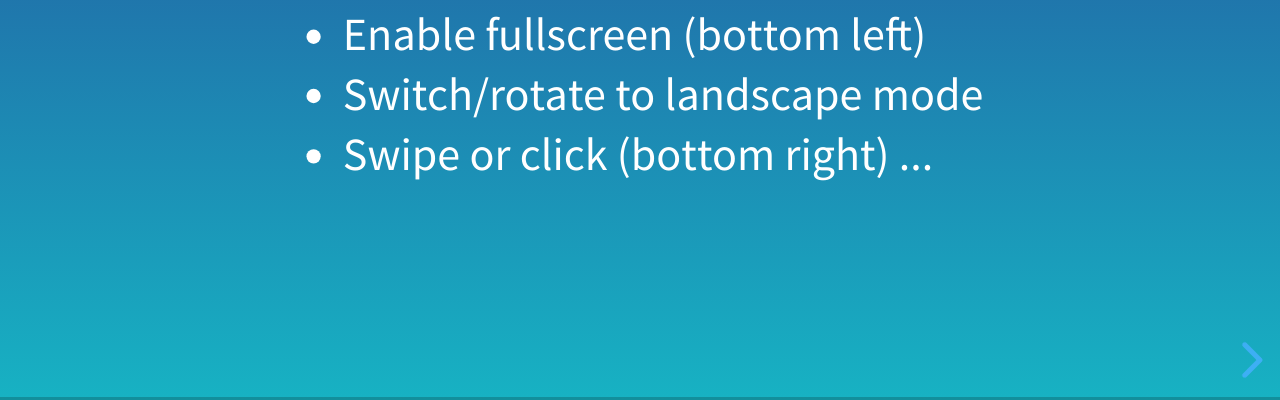
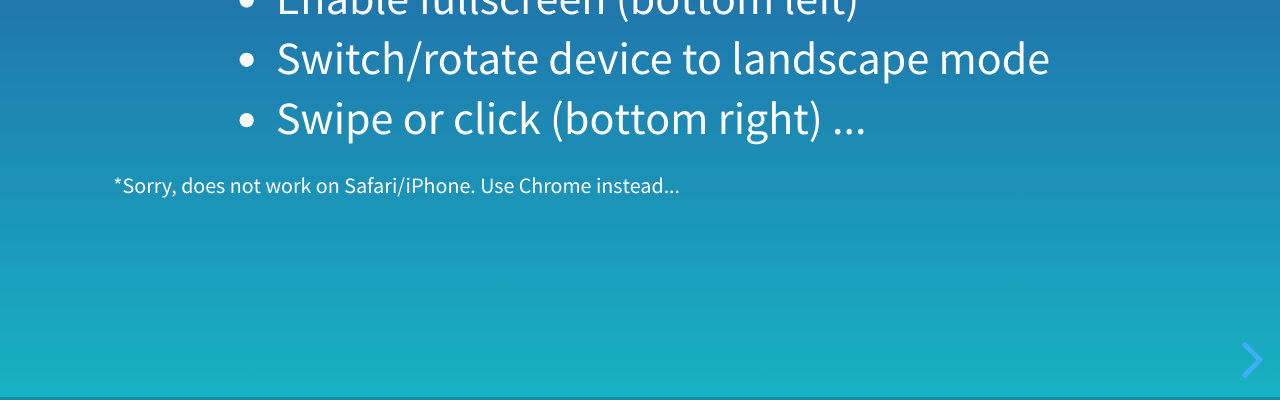
Before and after one commit to viereckigerhai/seasons-greetings, a plain HTML site: page index.html in a window 1280 px wide. Shown: the part 400-800 px from the top of the page. Drawn offline with Linux system fonts and the light colour scheme; a script that the page names is missing.

Commit message:
add more explanations

```diff
--- a/index.html
+++ b/index.html
@@ -20,10 +20,11 @@
 					<h2>Season's Greetings !</h2>
 					<p style="text-align: left;">For the best viewing experience:</p>
 					<ul>
-						<li>Enable fullscreen (bottom left)</li>
-						<li>Switch/rotate to landscape mode</li>
+						<li>Enable fullscreen (bottom left)*</li>
+						<li>Switch/rotate device to landscape mode</li>
 						<li>Swipe or click (bottom right) ...</li>
 					</ul>
+					<p style="font-size: 20px; text-align: left;">*Sorry, does not work on Safari/iPhone. Use Chrome instead...</p>
 				</section>
 				<section data-background-transition="fade" data-background-opacity="1" data-background="assets/20240804_142405.jpg">
 				</section>
@@ -57,6 +58,8 @@
 			Reveal.initialize({
 				hash: true,
 				scrollActivationWidth: null,
+				jumpToSlide: false,
+				overview: false,
 
 				toolbar: {
 					// Specifies where the toolbar will be shown: 'top' or 'bottom'
```
